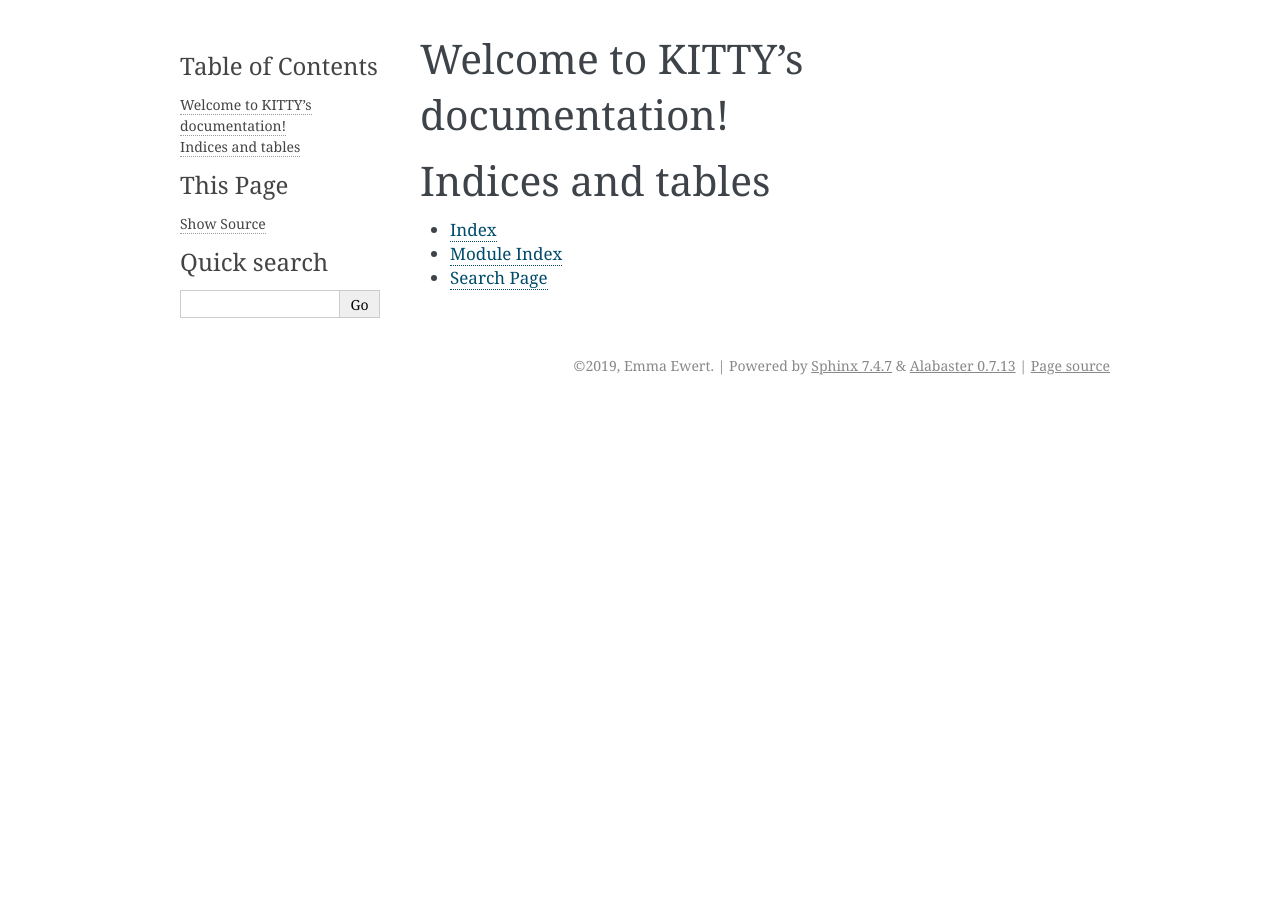
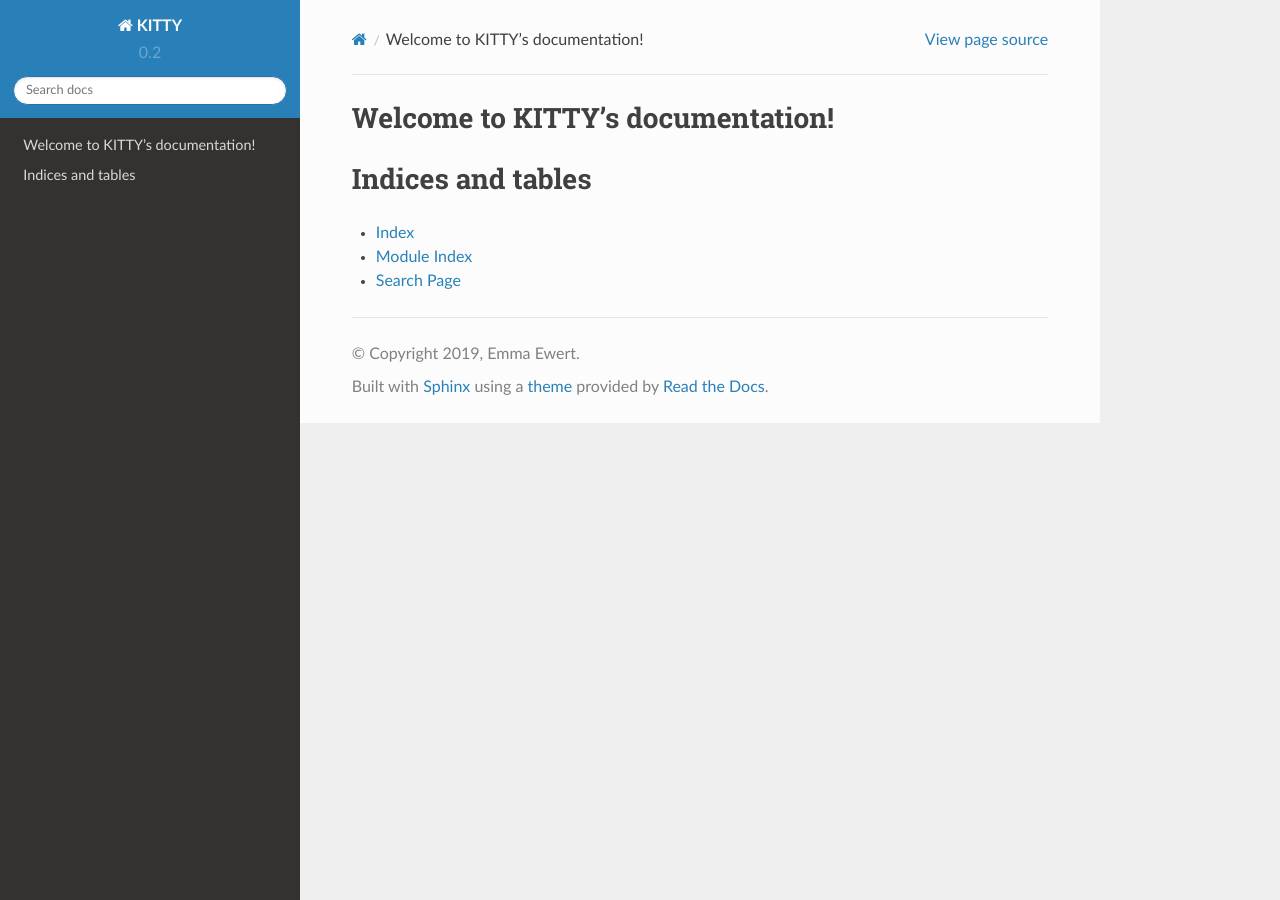
Before and after one commit to EmmaEwert/KITTY, a Sphinx documentation site: the page built from docs/index.rst, in a window 1280 px wide. Built offline with Sphinx 7.4.7 and the Read the Docs theme 2.0.0, drawn with Linux system fonts in a browser that asks for light colours.

Commit message:
Use readthedocs html theme for documentation

```diff
--- a/docs/conf.py
+++ b/docs/conf.py
@@ -24,7 +24,7 @@ copyright = u'2019, Emma Ewert'
 author = u'Emma Ewert'
 
 # The short X.Y version
-version = u''
+version = u'0.2'
 # The full version, including alpha/beta/rc tags
 release = u'0.2.0'
 
@@ -74,13 +74,16 @@ pygments_style = None
 # The theme to use for HTML and HTML Help pages.  See the documentation for
 # a list of builtin themes.
 #
-html_theme = 'alabaster'
+html_theme = 'sphinx_rtd_theme'
 
 # Theme options are theme-specific and customize the look and feel of a theme
 # further.  For a list of options available for each theme, see the
 # documentation.
 #
 # html_theme_options = {}
+html_theme_options = {
+    'collapse_navigation': False,
+}
 
 # Add any paths that contain custom static files (such as style sheets) here,
 # relative to this directory. They are copied after the builtin static files,
```
